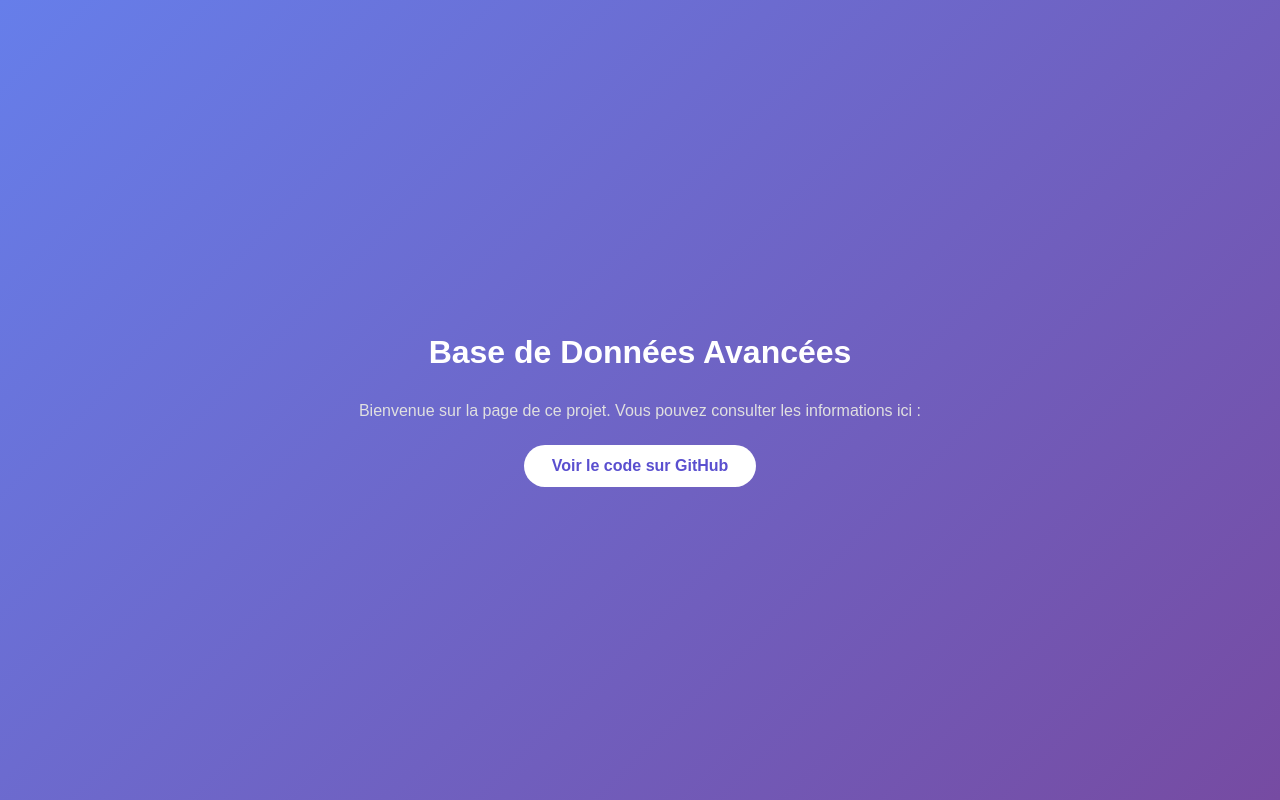
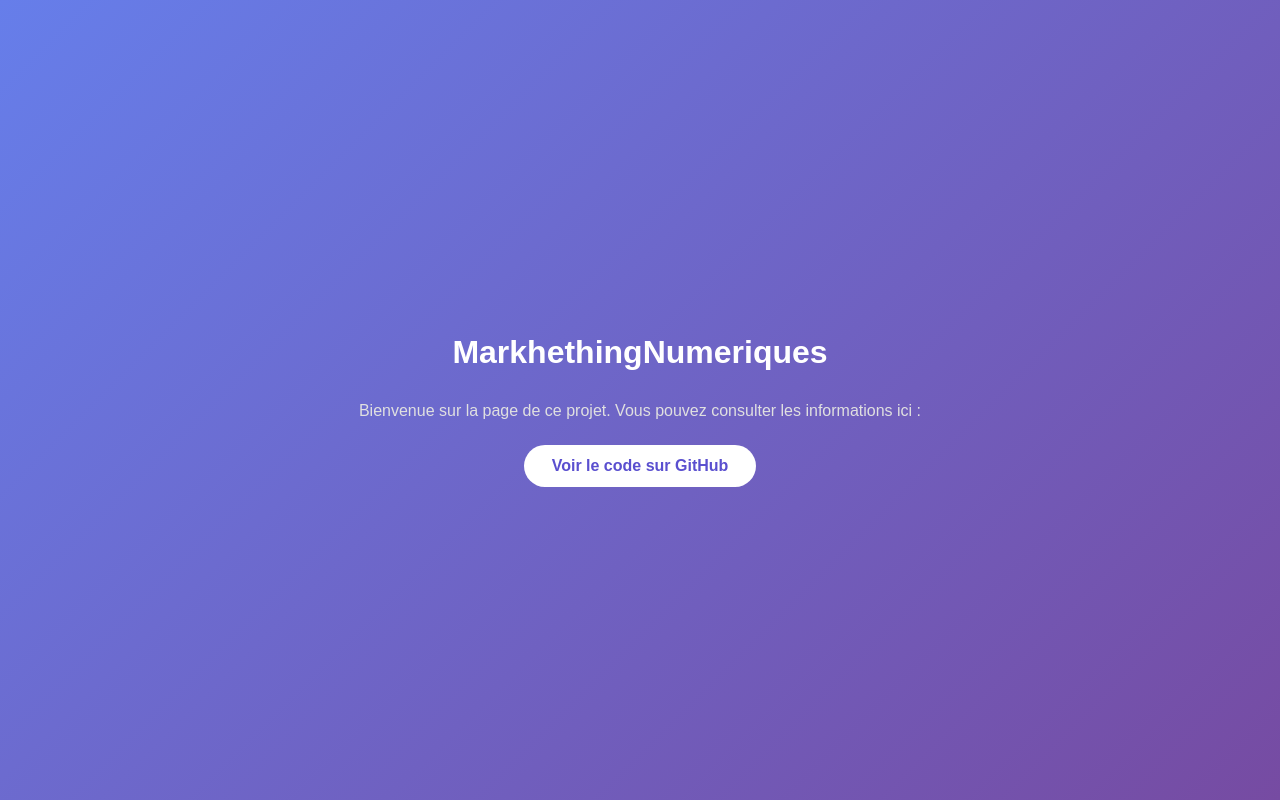
Before and after one commit to Mamadousanoussybah/MarkhethingNumeriques, a plain HTML site: page index.html in a window 1280 px wide. Drawn offline with Linux system fonts and the light colour scheme.

Commit message:
Update title and heading for MarkhethingNumeriques

```diff
--- a/index.html
+++ b/index.html
@@ -3,7 +3,7 @@
 <head>
     <meta charset="UTF-8">
     <meta name="viewport" content="width=device-width, initial-scale=1.0">
-    <title>SystemeDexploitation</title>
+    <title>MarkhethingNumeriques</title>
     <style>
         body {
             font-family: Arial, sans-serif;
@@ -49,8 +49,8 @@
     </style>
 </head>
 <body>
-    <h1>Base de Données Avancées</h1>
+    <h1>MarkhethingNumeriques</h1>
     <p>Bienvenue sur la page de ce projet. Vous pouvez consulter les informations ici :</p>
-    <a href="https://github.com/Mamadousanoussybah/informatiqueMobil" target="_blank">Voir le code sur GitHub</a>
+    <a href="https://github.com/Mamadousanoussybah/MarkhethingNumeriques" target="_blank">Voir le code sur GitHub</a>
 </body>
 </html>
```
